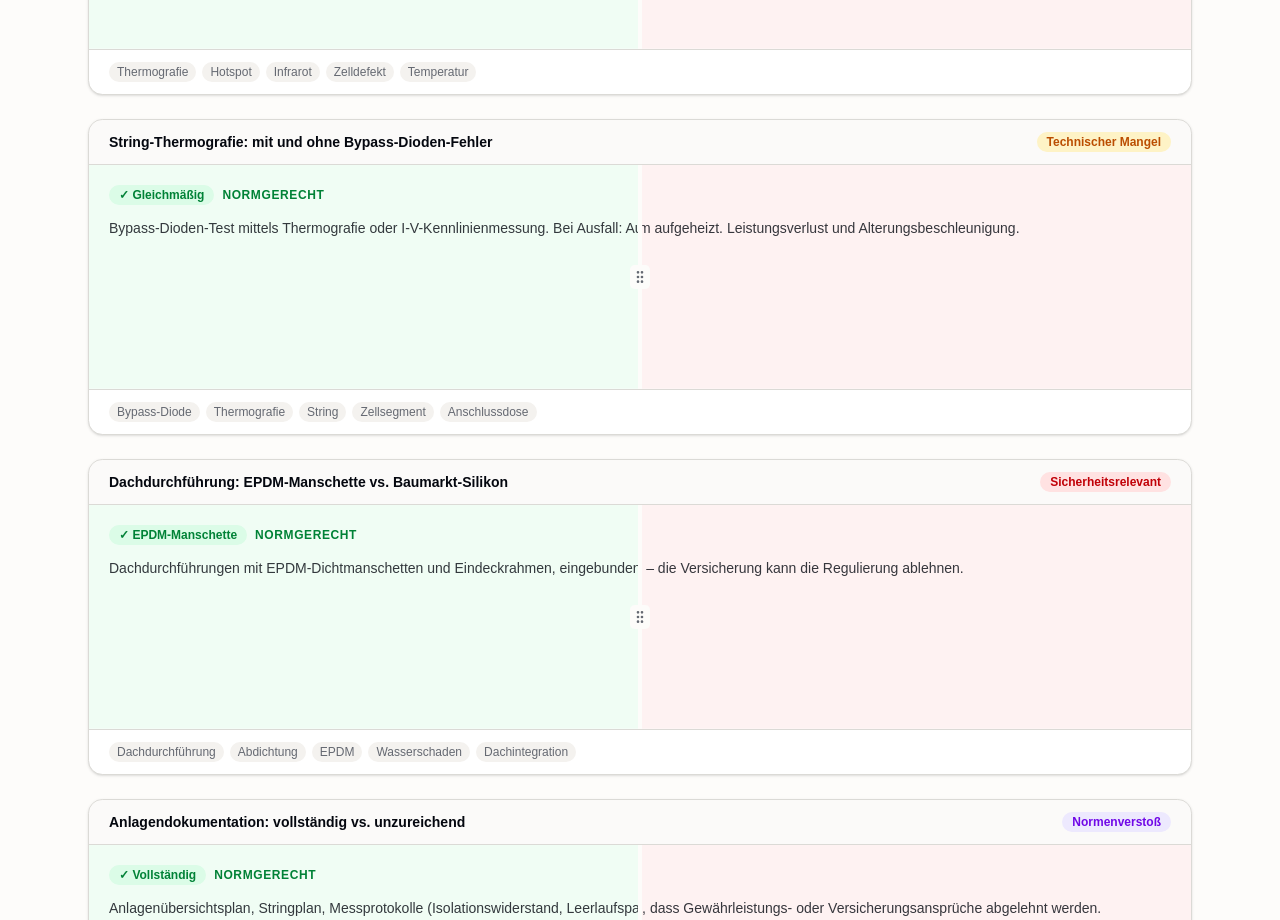
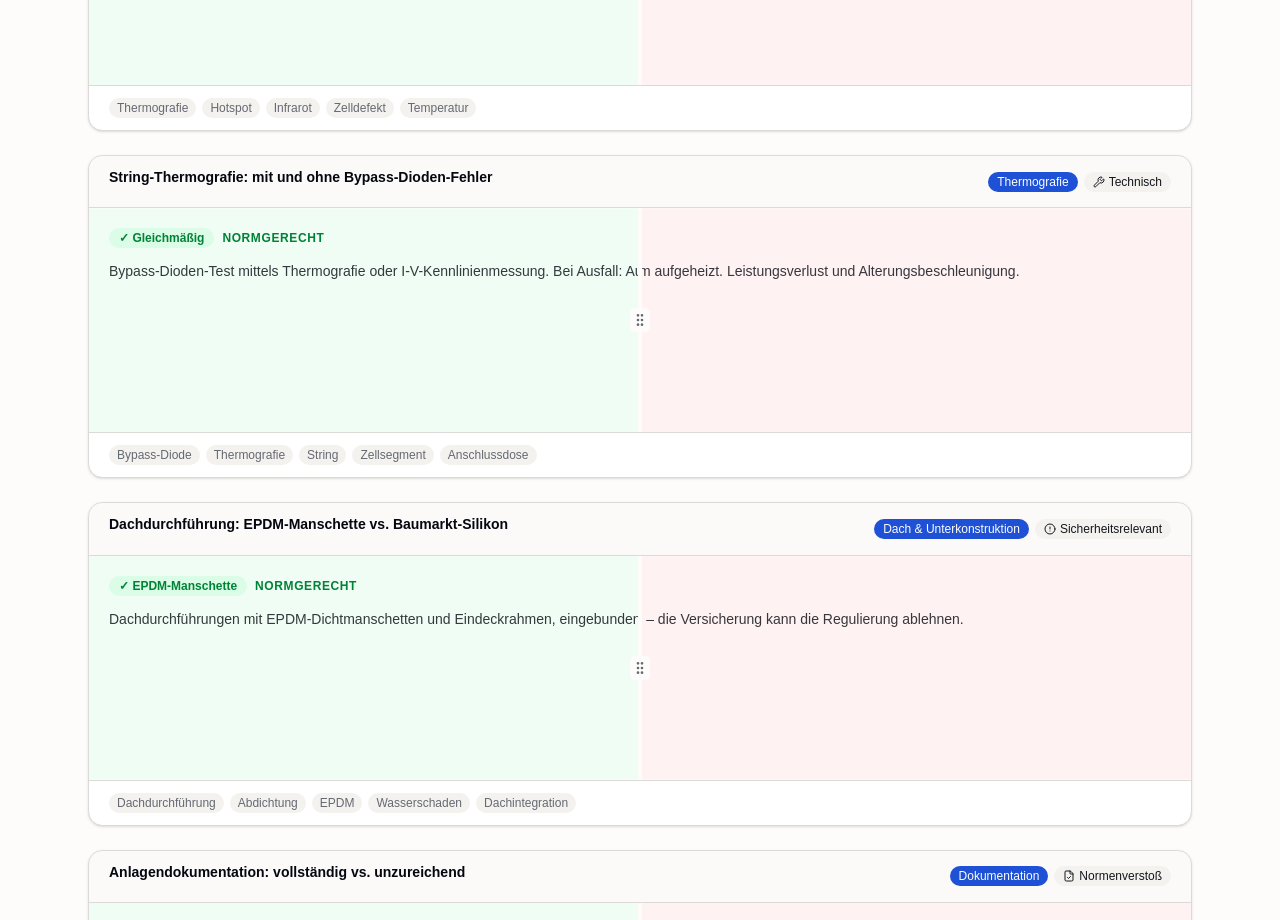
Before and after one commit to cellthium-dev/sv-website, a React (Vite) app: page /wissen in a window 1280 px wide. Shown: the part 8500-9420 px from the top of the page. Built offline with nearby package versions, Linux system fonts and the light colour scheme.

Commit message:
feat: update knowledge base

```diff
--- a/src/components/knowledge-base.tsx
+++ b/src/components/knowledge-base.tsx
@@ -13,6 +13,7 @@ import {
   CloudSnowIcon,
   CoinsIcon,
   CpuIcon,
+  EyeIcon,
   FileCheckIcon,
   FileDownIcon,
   FileTextIcon,
@@ -99,9 +100,9 @@ type GlossaryTerm = {
   catColor: string;
 };
 
-type Comparison = {
+type ComparisonType = {
   id: number;
-  thema: string;
+  theme: string;
   schwere: string;
   title: string;
   badColor: string;
@@ -1066,10 +1067,10 @@ const GLOSSARY_TERMS: GlossaryTerm[] = [
   },
 ];
 
-const COMPARISONS: Comparison[] = [
+const COMPARISONS: ComparisonType[] = [
   {
     id: 1,
-    thema: "modulinstallation",
+    theme: "modulinstallation",
     schwere: "technisch",
     title: "Modulklemmen: korrekt mittig gesetzt vs. zu weit am Rand montiert",
     badColor: "linear-gradient(135deg,#FCA5A5,#EF4444)",
@@ -1084,7 +1085,7 @@ const COMPARISONS: Comparison[] = [
   },
   {
     id: 2,
-    thema: "modulinstallation",
+    theme: "modulinstallation",
     schwere: "technisch",
     title:
       "Modulabstand für Hinterlüftung: eingehalten vs. Module ohne Belüftungsspalt",
@@ -1106,7 +1107,7 @@ const COMPARISONS: Comparison[] = [
   },
   {
     id: 3,
-    thema: "kabel",
+    theme: "kabel",
     schwere: "sicherheit",
     title:
       "DC-Kabelführung: UV-geschützt und zugentlastet vs. frei hängende Kabel",
@@ -1128,7 +1129,7 @@ const COMPARISONS: Comparison[] = [
   },
   {
     id: 4,
-    thema: "kabel",
+    theme: "kabel",
     schwere: "normen",
     title:
       "Steckverbinder: gleicher Hersteller korrekt verrastet vs. Cross-Mating",
@@ -1144,7 +1145,7 @@ const COMPARISONS: Comparison[] = [
   },
   {
     id: 5,
-    thema: "thermografie",
+    theme: "thermografie",
     schwere: "technisch",
     title: "Thermografie: gleichmäßiges Wärmebild vs. Hotspot durch Zelldefekt",
     badColor: "linear-gradient(135deg,#FCA5A5,#FCD34D)",
@@ -1159,7 +1160,7 @@ const COMPARISONS: Comparison[] = [
   },
   {
     id: 6,
-    thema: "thermografie",
+    theme: "thermografie",
     schwere: "technisch",
     title: "String-Thermografie: mit und ohne Bypass-Dioden-Fehler",
     badColor: "linear-gradient(135deg,#FCA5A5,#FCD34D)",
@@ -1180,7 +1181,7 @@ const COMPARISONS: Comparison[] = [
   },
   {
     id: 7,
-    thema: "dach",
+    theme: "dach",
     schwere: "sicherheit",
     title: "Dachdurchführung: EPDM-Manschette vs. Baumarkt-Silikon",
     badColor: "linear-gradient(135deg,#FCA5A5,#EF4444)",
@@ -1201,7 +1202,7 @@ const COMPARISONS: Comparison[] = [
   },
   {
     id: 8,
-    thema: "dokumentation",
+    theme: "dokumentation",
     schwere: "normen",
     title: "Anlagendokumentation: vollständig vs. unzureichend",
     badColor: "linear-gradient(135deg,#FCA5A5,#EF4444)",
@@ -1222,7 +1223,7 @@ const COMPARISONS: Comparison[] = [
   },
   {
     id: 9,
-    thema: "blitzschutz",
+    theme: "blitzschutz",
     schwere: "normen",
     title: "Potentialausgleich: normgerecht angeschlossen vs. fehlende Erdung",
     badColor: "linear-gradient(135deg,#FCA5A5,#EF4444)",
@@ -1243,7 +1244,7 @@ const COMPARISONS: Comparison[] = [
   },
   {
     id: 10,
-    thema: "speicher",
+    theme: "speicher",
     schwere: "sicherheit",
     title:
       "Speicheraufstellung: normkonform im belüfteten Raum vs. im Abstellraum",
@@ -1332,7 +1333,7 @@ export default function KnowledgeBase() {
   });
 
   const filteredComparisons = COMPARISONS.filter((c) => {
-    const matchThema = compThema === "all" || c.thema === compThema;
+    const matchThema = compThema === "all" || c.theme === compThema;
     const matchSchwere = compSchwere === "all" || c.schwere === compSchwere;
     return matchThema && matchSchwere;
   });
@@ -2140,32 +2141,42 @@ function GlossaryCard({ term }: { term: GlossaryTerm }) {
 
 // ─── Comparison Card ──────────────────────────────────────────────────────────
 
-function ComparisonCard({ comparison: c }: { comparison: Comparison }) {
-  const schwerebadge: Record<string, string> = {
-    optisch: "bg-slate-100 text-slate-600",
-    technisch: "bg-amber-100 text-amber-700",
-    sicherheit: "bg-red-100 text-red-700",
-    normen: "bg-violet-100 text-violet-700",
+function ComparisonCard({ comparison: c }: { comparison: ComparisonType }) {
+  const themaLabel: Record<string, string> = {
+    modulinstallation: "Modulinstallation",
+    kabel: "Kabel & Stecker",
+    thermografie: "Thermografie",
+    dach: "Dach & Unterkonstruktion",
+    speicher: "Speichersystem",
+    blitzschutz: "Blitzschutz & Erdung",
+    dokumentation: "Dokumentation",
   };
-  const schwereLabel: Record<string, string> = {
-    optisch: "Optischer Mangel",
-    technisch: "Technischer Mangel",
+  const severityLabel: Record<string, string> = {
+    optisch: "Optisch",
+    technisch: "Technisch",
     sicherheit: "Sicherheitsrelevant",
     normen: "Normenverstoß",
+  };
+  const severityIcon: Record<string, React.ReactNode> = {
+    optisch: <EyeIcon className="size-3" />,
+    technisch: <WrenchIcon className="size-3" />,
+    sicherheit: <AlertCircleIcon className="size-3" />,
+    normen: <FileCheckIcon className="size-3" />,
   };
   return (
     <div className="overflow-hidden rounded-2xl border border-border bg-card shadow-sm">
       {/* Title bar */}
-      <div className="flex items-center justify-between gap-3 border-border border-b bg-muted/40 px-5 py-3">
-        <span className="font-semibold text-foreground text-sm">{c.title}</span>
-        <span
-          className={cn(
-            "shrink-0 rounded-full px-2.5 py-0.5 font-semibold text-xs",
-            schwerebadge[c.schwere] ?? "bg-muted text-muted-foreground"
-          )}
-        >
-          {schwereLabel[c.schwere] ?? c.schwere}
-        </span>
+      <div className="flex items-center justify-between border-border border-b bg-muted/40 px-5 py-3">
+        <p className="mb-2 font-semibold text-foreground text-sm leading-snug">
+          {c.title}
+        </p>
+        <div className="flex flex-wrap gap-1.5">
+          <Badge variant={"default"}>{themaLabel[c.theme] ?? c.theme}</Badge>
+          <Badge className="gap-1" variant="secondary">
+            {severityIcon[c.schwere]}
+            {severityLabel[c.schwere] ?? c.schwere}
+          </Badge>
+        </div>
       </div>
 
       {/* Comparison slider */}
```
